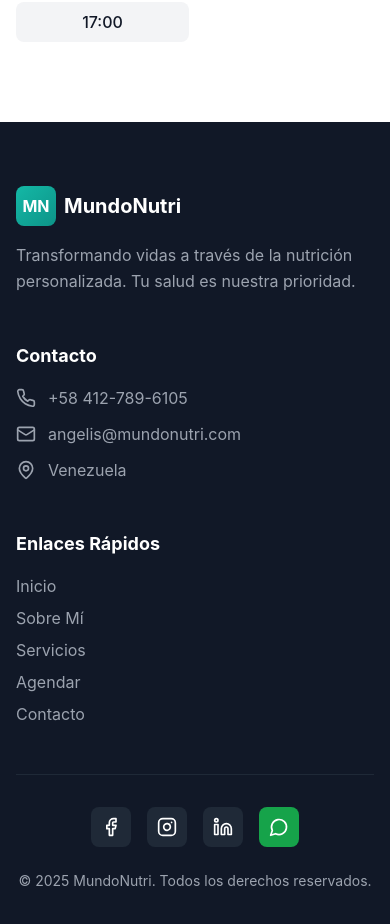
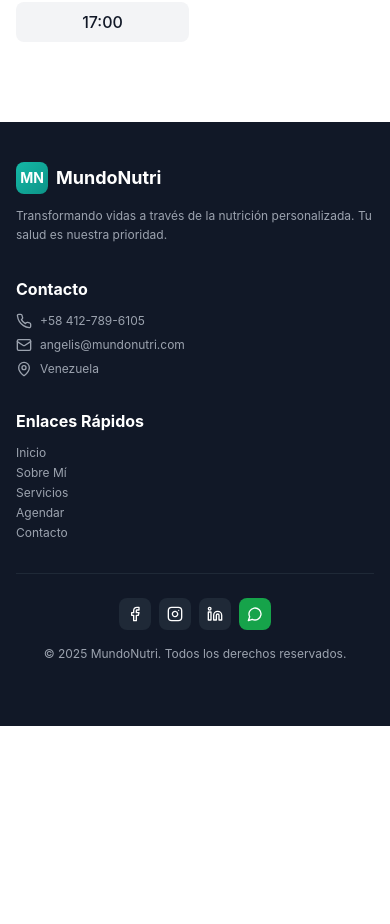
Before and after one commit to ferjbadev/AngelisNutricion, a React (Vite) app: page / in a window 390 px wide. Shown: the part 4820-5744 px from the top of the page. After the commit the page ends 5546 px from the top, so only its background shows below. Built offline with nearby package versions, Linux system fonts and the light colour scheme.

Commit message:
Update Footer.tsx

```diff
--- a/src/components/Footer.tsx
+++ b/src/components/Footer.tsx
@@ -31,9 +31,9 @@ export default function Footer() {
   ];
 
   return (
-    <footer id="contact" className="bg-gray-900 text-white py-16">
+    <footer id="contact" className="bg-gray-900 text-white py-10 md:py-16">
       <div className="max-w-7xl mx-auto px-4 sm:px-6 lg:px-8">
-        <div className="grid grid-cols-1 md:grid-cols-3 gap-12 mb-12">
+        <div className="grid grid-cols-1 md:grid-cols-3 gap-8 md:gap-12 mb-8 md:mb-12">
           {/* About */}
           <motion.div
             initial={{ opacity: 0, y: 20 }}
@@ -41,13 +41,13 @@ export default function Footer() {
             transition={{ duration: 0.5 }}
             viewport={{ once: true }}
           >
-            <div className="flex items-center space-x-2 mb-4">
-              <div className="w-10 h-10 bg-gradient-to-br from-primary-500 to-primary-600 rounded-lg flex items-center justify-center">
-                <span className="text-white font-bold">MN</span>
+            <div className="flex items-center space-x-2 mb-3 md:mb-4">
+              <div className="w-8 md:w-10 h-8 md:h-10 bg-gradient-to-br from-primary-500 to-primary-600 rounded-lg flex items-center justify-center">
+                <span className="text-white font-bold text-sm md:text-base">MN</span>
               </div>
-              <span className="font-bold text-xl">MundoNutri</span>
+              <span className="font-bold text-lg md:text-xl">MundoNutri</span>
             </div>
-            <p className="text-gray-400 leading-relaxed">
+            <p className="text-xs md:text-sm text-gray-400 leading-relaxed">
               Transformando vidas a través de la nutrición personalizada. Tu
               salud es nuestra prioridad.
             </p>
@@ -60,24 +60,24 @@ export default function Footer() {
             transition={{ duration: 0.5, delay: 0.1 }}
             viewport={{ once: true }}
           >
-            <h3 className="font-bold text-lg mb-4">Contacto</h3>
-            <div className="space-y-3">
+            <h3 className="font-bold text-base md:text-lg mb-3 md:mb-4">Contacto</h3>
+            <div className="space-y-2 md:space-y-3">
               <a
                 href="tel:+584127896105"
-                className="flex items-center gap-3 text-gray-400 hover:text-primary-400 transition-colors"
+                className="flex items-center gap-2 md:gap-3 text-xs md:text-sm text-gray-400 hover:text-primary-400 transition-colors"
               >
-                <Phone className="w-5 h-5" />
+                <Phone className="w-4 md:w-5 h-4 md:h-5 flex-shrink-0" />
                 <span>+58 412-789-6105</span>
               </a>
               <a
                 href="mailto:angelis@mundonutri.com"
-                className="flex items-center gap-3 text-gray-400 hover:text-primary-400 transition-colors"
+                className="flex items-center gap-2 md:gap-3 text-xs md:text-sm text-gray-400 hover:text-primary-400 transition-colors"
               >
-                <Mail className="w-5 h-5" />
-                <span>angelis@mundonutri.com</span>
+                <Mail className="w-4 md:w-5 h-4 md:h-5 flex-shrink-0" />
+                <span className="truncate">angelis@mundonutri.com</span>
               </a>
-              <div className="flex items-center gap-3 text-gray-400">
-                <MapPin className="w-5 h-5" />
+              <div className="flex items-center gap-2 md:gap-3 text-xs md:text-sm text-gray-400">
+                <MapPin className="w-4 md:w-5 h-4 md:h-5 flex-shrink-0" />
                 <span>Venezuela</span>
               </div>
             </div>
@@ -90,14 +90,14 @@ export default function Footer() {
             transition={{ duration: 0.5, delay: 0.2 }}
             viewport={{ once: true }}
           >
-            <h3 className="font-bold text-lg mb-4">Enlaces Rápidos</h3>
-            <div className="space-y-2">
+            <h3 className="font-bold text-base md:text-lg mb-3 md:mb-4">Enlaces Rápidos</h3>
+            <div className="space-y-1 md:space-y-2">
               {['Inicio', 'Sobre Mí', 'Servicios', 'Agendar', 'Contacto'].map(
                 (link) => (
                   <a
                     key={link}
                     href={`#${link.toLowerCase().replace(' ', '')}`}
-                    className="block text-gray-400 hover:text-primary-400 transition-colors"
+                    className="block text-xs md:text-sm text-gray-400 hover:text-primary-400 transition-colors"
                   >
                     {link}
                   </a>
@@ -108,20 +108,20 @@ export default function Footer() {
         </div>
 
         {/* Divider */}
-        <div className="border-t border-gray-800 py-8">
-          <div className="flex flex-col md:flex-row justify-between items-center gap-6">
+        <div className="border-t border-gray-800 py-6 md:py-8">
+          <div className="flex flex-col md:flex-row justify-between items-center gap-4 md:gap-6">
             {/* Social Links */}
-            <div className="flex gap-4">
+            <div className="flex gap-2 md:gap-4">
               {socialLinks.map((social) => (
                 <motion.a
                   key={social.label}
                   href={social.href}
                   whileHover={{ scale: 1.2, rotate: 10 }}
                   whileTap={{ scale: 0.9 }}
-                  className="w-10 h-10 bg-gray-800 rounded-lg flex items-center justify-center hover:bg-primary-600 transition-colors"
+                  className="w-8 md:w-10 h-8 md:h-10 bg-gray-800 rounded-lg flex items-center justify-center hover:bg-primary-600 transition-colors"
                   aria-label={social.label}
                 >
-                  <social.icon className="w-5 h-5" />
+                  <social.icon className="w-4 md:w-5 h-4 md:h-5" />
                 </motion.a>
               ))}
               <motion.a
@@ -130,15 +130,15 @@ export default function Footer() {
                 rel="noopener noreferrer"
                 whileHover={{ scale: 1.2, rotate: 10 }}
                 whileTap={{ scale: 0.9 }}
-                className="w-10 h-10 bg-green-600 rounded-lg flex items-center justify-center hover:bg-green-700 transition-colors"
+                className="w-8 md:w-10 h-8 md:h-10 bg-green-600 rounded-lg flex items-center justify-center hover:bg-green-700 transition-colors"
                 aria-label="WhatsApp"
               >
-                <MessageCircle className="w-5 h-5" />
+                <MessageCircle className="w-4 md:w-5 h-4 md:h-5" />
               </motion.a>
             </div>
 
             {/* Copyright */}
-            <p className="text-gray-400 text-sm">
+            <p className="text-gray-400 text-xs md:text-sm text-center md:text-right">
               © {currentYear} MundoNutri. Todos los derechos reservados.
             </p>
           </div>
```
